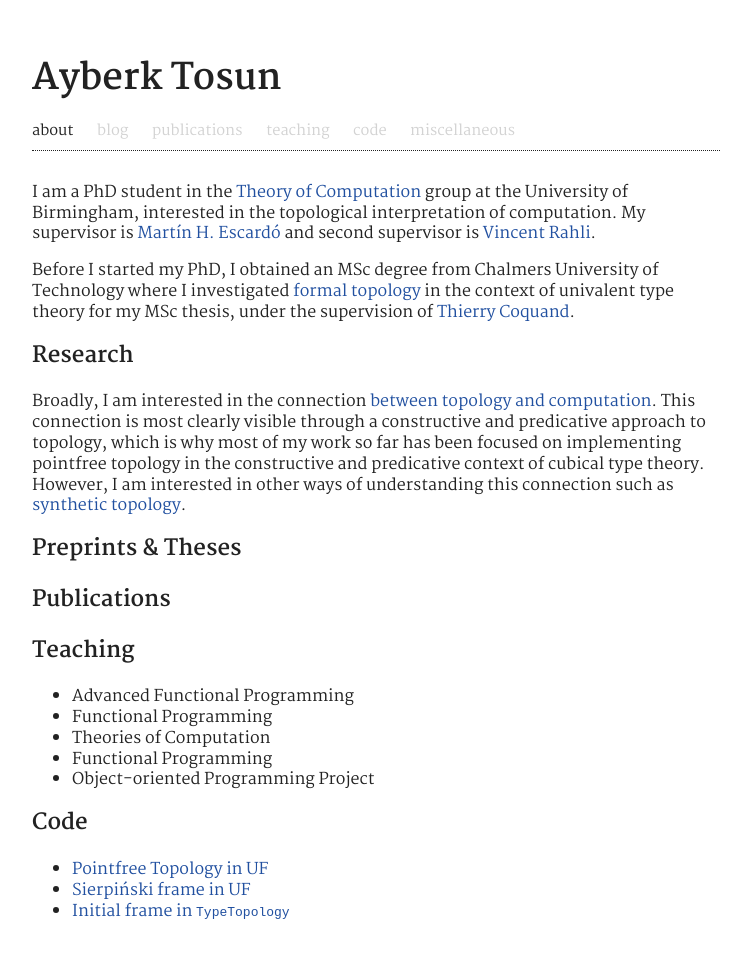
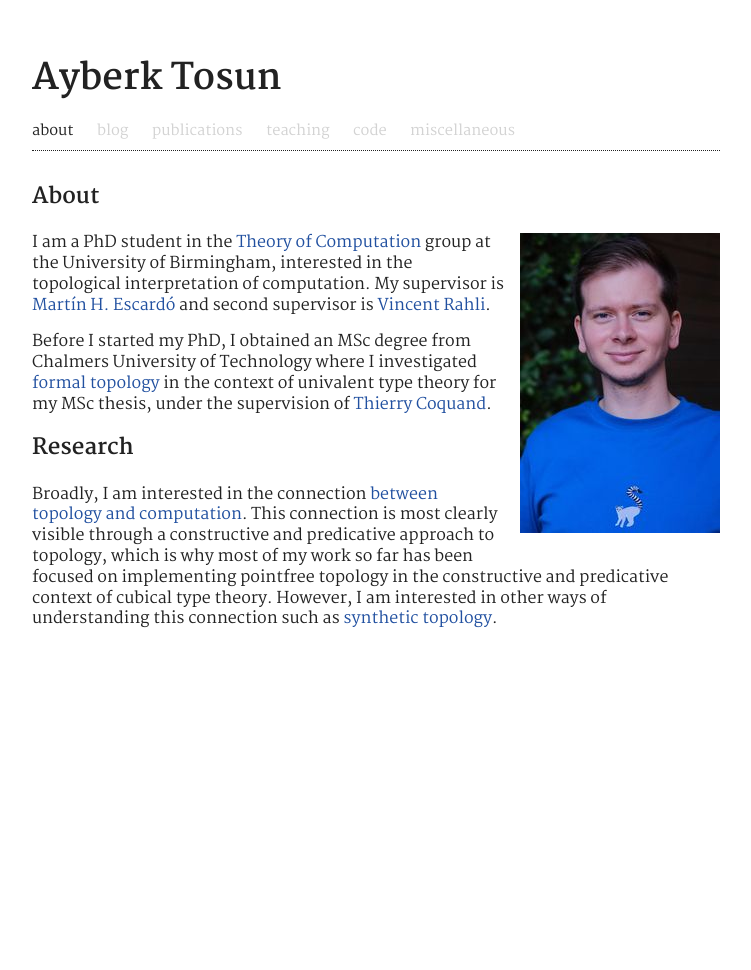
Before and after one commit to ayberkt/homepage, a Jekyll site: the page built from index.md, in a window 1280 px wide. Shown: the whole page, without its empty margins (264-1015 px from the left). Built offline with Jekyll 4.4.1, drawn with Linux system fonts in a browser that asks for light colours; after the commit the page ends 900 px from its top, so only the background shows below that.

Commit message:
Update the about page

```diff
--- a/index.md
+++ b/index.md
@@ -1,8 +1,11 @@
 ---
 layout: default
 title: About
-title: Ayberk Tosun
 ---
+
+## About
+
+<img src="/assets/images/maki-de-madagascar.jpg" alt="Maki de Madagascar"/>
 
 I am a PhD student in the [Theory of Computation][1] group at the University of
 Birmingham, interested in the topological interpretation of computation. My
@@ -22,25 +25,6 @@ been focused on implementing pointfree topology in the constructive and
 predicative context of cubical type theory. However, I am interested in other
 ways of understanding this connection such as [synthetic topology][10].
 
-## Preprints & Theses
-
-## Publications
-
-## Teaching
-
-<ul>
-  {% for item in site.data.teaching %}
-    <li>{{ item.title }}</li>
-  {% endfor %}
-</ul>
-
-
-## Code
-
-- [Pointfree Topology in UF](https://www.cs.bham.ac.uk/~axt978/pointfree-topology-in-UF/Main.html)
-- [Sierpiński frame in UF](https://www.cs.bham.ac.uk/~axt978/pointfree-topology-in-UF/Sierpinski.html)
-- [Initial frame in `TypeTopology`](https://www.cs.bham.ac.uk/~mhe/TypeTopology/InitialFrame.html)
-
 [1]: https://www.birmingham.ac.uk/research/activity/computer-science/theory-of-computation
 [2]: https://www.cs.bham.ac.uk/~mhe
 [3]: https://www.cs.bham.ac.uk/~rahliv
```
